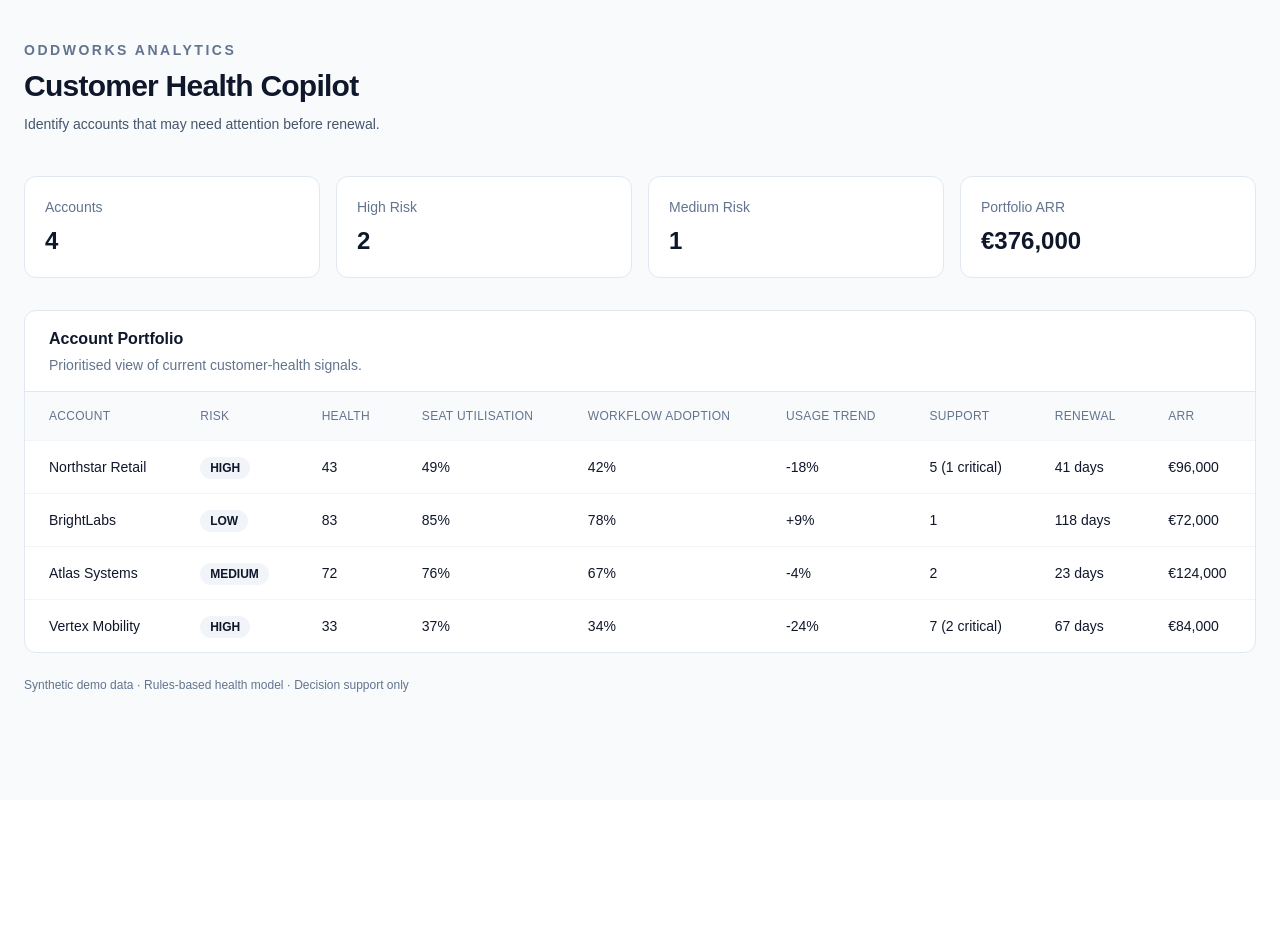
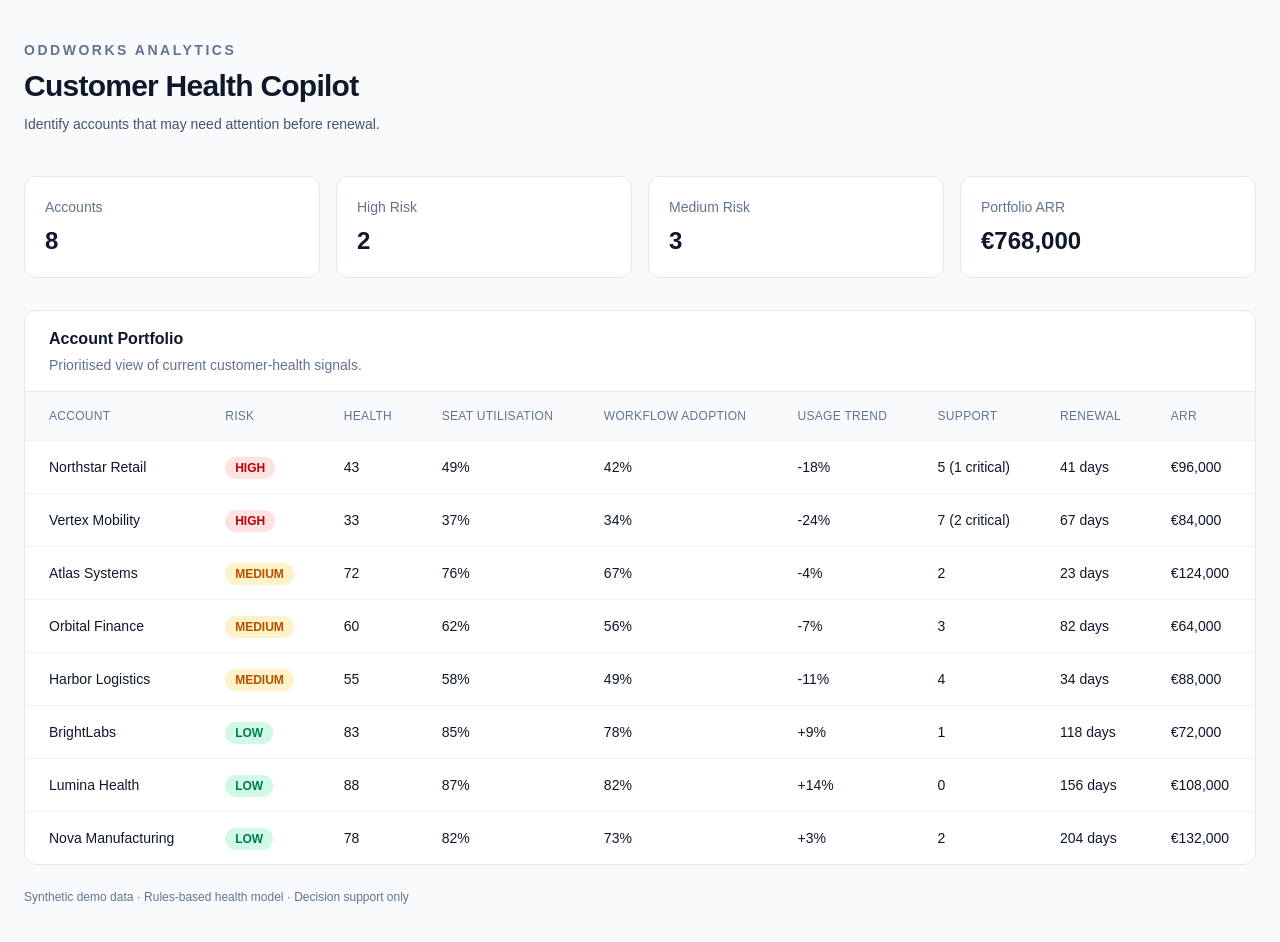
Before and after one commit to helmigooh/oddworks-analytics, a Next.js app: page / in a window 1280 px wide. Shown: the top 942 px of the page. Before the commit the page ends 800 px from the top, so only its background shows below. Built offline with nearby package versions, Linux system fonts and the light colour scheme.

Commit message:
feat: expand customer health portfolio and risk prioritisation

```diff
--- a/app/page.tsx
+++ b/app/page.tsx
@@ -6,6 +6,7 @@ import {
   type Account
 } from "@/lib/health"
 
+// Format ARR consistently for the portfolio view.
 function formatCurrency(value: number) {
   return new Intl.NumberFormat("en-US", {
     style: "currency",
@@ -14,8 +15,17 @@ function formatCurrency(value: number) {
   }).format(value)
 }
 
+// Keep risk ordering explicit and easy to extend later.
+const riskOrder = {
+  HIGH: 0,
+  MEDIUM: 1,
+  LOW: 2
+} as const
+
 export default function Home() {
-  const portfolio = (accounts as Account[]).map((account) => {
+  // Enrich raw account data with calculated health signals.
+  const portfolio = (accounts as Account[])
+    .map((account) => {
       const healthScore = calculateHealthScore(account)
       const riskLevel = getRiskLevel(healthScore)
       const seatUtilisation = Math.round(
@@ -29,7 +39,11 @@ export default function Home() {
         seatUtilisation
       }
     })
+    .sort(
+      (a, b) => riskOrder[a.riskLevel] - riskOrder[b.riskLevel]
+    )
 
+  // Portfolio-level summary metrics.
   const totalArr = portfolio.reduce(
     (sum, account) => sum + account.arr,
     0
@@ -46,6 +60,7 @@ export default function Home() {
   return (
     <main className="min-h-screen bg-slate-50 text-slate-900">
       <div className="mx-auto max-w-7xl px-6 py-10">
+        {/* Product header */}
         <header className="mb-10">
           <p className="mb-2 text-sm font-semibold uppercase tracking-[0.18em] text-slate-500">
             Oddworks Analytics
@@ -60,6 +75,7 @@ export default function Home() {
           </p>
         </header>
 
+        {/* Portfolio summary */}
         <section className="mb-8 grid gap-4 md:grid-cols-4">
           <div className="rounded-xl border border-slate-200 bg-white p-5">
             <p className="text-sm text-slate-500">Accounts</p>
@@ -90,6 +106,7 @@ export default function Home() {
           </div>
         </section>
 
+        {/* Account portfolio */}
         <section className="overflow-hidden rounded-xl border border-slate-200 bg-white">
           <div className="border-b border-slate-200 px-6 py-4">
             <h2 className="font-semibold">Account Portfolio</h2>
@@ -105,9 +122,15 @@ export default function Home() {
                   <th className="px-6 py-4 font-medium">Account</th>
                   <th className="px-6 py-4 font-medium">Risk</th>
                   <th className="px-6 py-4 font-medium">Health</th>
-                  <th className="px-6 py-4 font-medium">Seat Utilisation</th>
-                  <th className="px-6 py-4 font-medium">Workflow Adoption</th>
-                  <th className="px-6 py-4 font-medium">Usage Trend</th>
+                  <th className="px-6 py-4 font-medium">
+                    Seat Utilisation
+                  </th>
+                  <th className="px-6 py-4 font-medium">
+                    Workflow Adoption
+                  </th>
+                  <th className="px-6 py-4 font-medium">
+                    Usage Trend
+                  </th>
                   <th className="px-6 py-4 font-medium">Support</th>
                   <th className="px-6 py-4 font-medium">Renewal</th>
                   <th className="px-6 py-4 font-medium">ARR</th>
@@ -125,7 +148,15 @@ export default function Home() {
                     </td>
 
                     <td className="px-6 py-4">
-                      <span className="rounded-full bg-slate-100 px-2.5 py-1 text-xs font-semibold">
+                      <span
+                        className={`rounded-full px-2.5 py-1 text-xs font-semibold ${
+                          account.riskLevel === "HIGH"
+                            ? "bg-red-100 text-red-700"
+                            : account.riskLevel === "MEDIUM"
+                            ? "bg-amber-100 text-amber-700"
+                            : "bg-emerald-100 text-emerald-700"
+                        }`}
+                      >
                         {account.riskLevel}
                       </span>
                     </td>
@@ -168,6 +199,7 @@ export default function Home() {
           </div>
         </section>
 
+        {/* Prototype disclosure */}
         <footer className="mt-6 text-xs text-slate-500">
           Synthetic demo data · Rules-based health model · Decision support only
         </footer>
--- a/data/accounts.json
+++ b/data/accounts.json
@@ -46,5 +46,53 @@
     "openSupportTickets": 7,
     "criticalSupportTickets": 2,
     "daysToRenewal": 67
+  },
+  {
+    "id": "lumina",
+    "name": "Lumina Health",
+    "arr": 108000,
+    "licensedUsers": 95,
+    "activeUsers": 83,
+    "workflowAdoption": 82,
+    "usageTrend": 14,
+    "openSupportTickets": 0,
+    "criticalSupportTickets": 0,
+    "daysToRenewal": 156
+  },
+  {
+    "id": "orbital",
+    "name": "Orbital Finance",
+    "arr": 64000,
+    "licensedUsers": 55,
+    "activeUsers": 34,
+    "workflowAdoption": 56,
+    "usageTrend": -7,
+    "openSupportTickets": 3,
+    "criticalSupportTickets": 0,
+    "daysToRenewal": 82
+  },
+  {
+    "id": "nova",
+    "name": "Nova Manufacturing",
+    "arr": 132000,
+    "licensedUsers": 140,
+    "activeUsers": 115,
+    "workflowAdoption": 73,
+    "usageTrend": 3,
+    "openSupportTickets": 2,
+    "criticalSupportTickets": 0,
+    "daysToRenewal": 204
+  },
+  {
+    "id": "harbor",
+    "name": "Harbor Logistics",
+    "arr": 88000,
+    "licensedUsers": 90,
+    "activeUsers": 52,
+    "workflowAdoption": 49,
+    "usageTrend": -11,
+    "openSupportTickets": 4,
+    "criticalSupportTickets": 0,
+    "daysToRenewal": 34
   }
 ]
```
Lines whose indentation alone changed are shown as unchanged.
